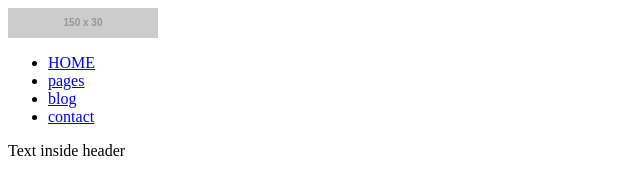
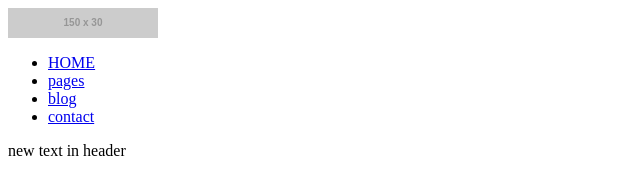
Before and after one commit to katarzynaprojekty/nauka-gita, a plain HTML site: page index.html in a window 1280 px wide. Shown: the top 173 px of the page, 0-640 px from the left. Drawn offline with nearby package versions, Linux system fonts and the light colour scheme; files that its build step writes are made by us from their sources; placeholder pictures from the web are drawn by us.

Commit message:
Change text in header

```diff
--- a/index.html
+++ b/index.html
@@ -19,7 +19,7 @@
 	</nav>
 	<header>
 		<div class="container header-text">
-				<p> Text inside header</b></p>
+				<p> new text</b> in header </p>
 		</div>
 	</header>
 	<div class="main container">
```
